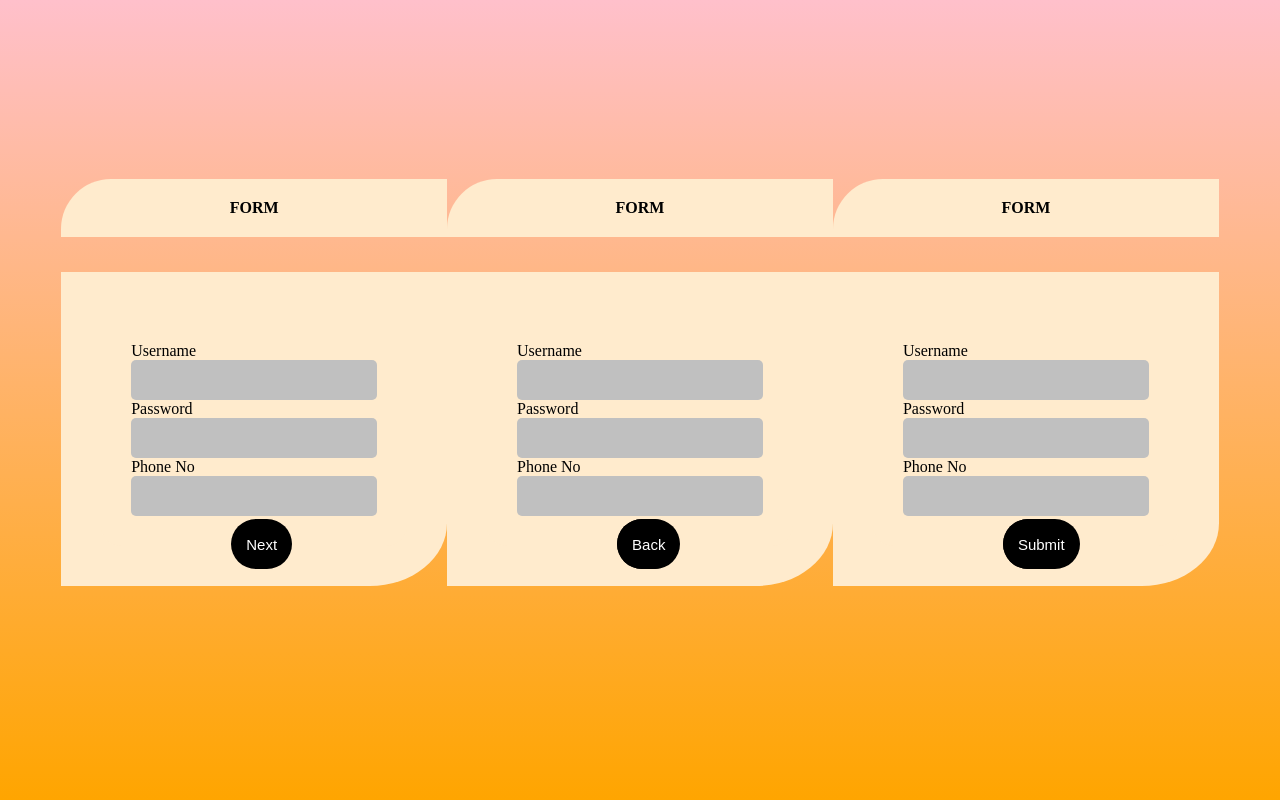
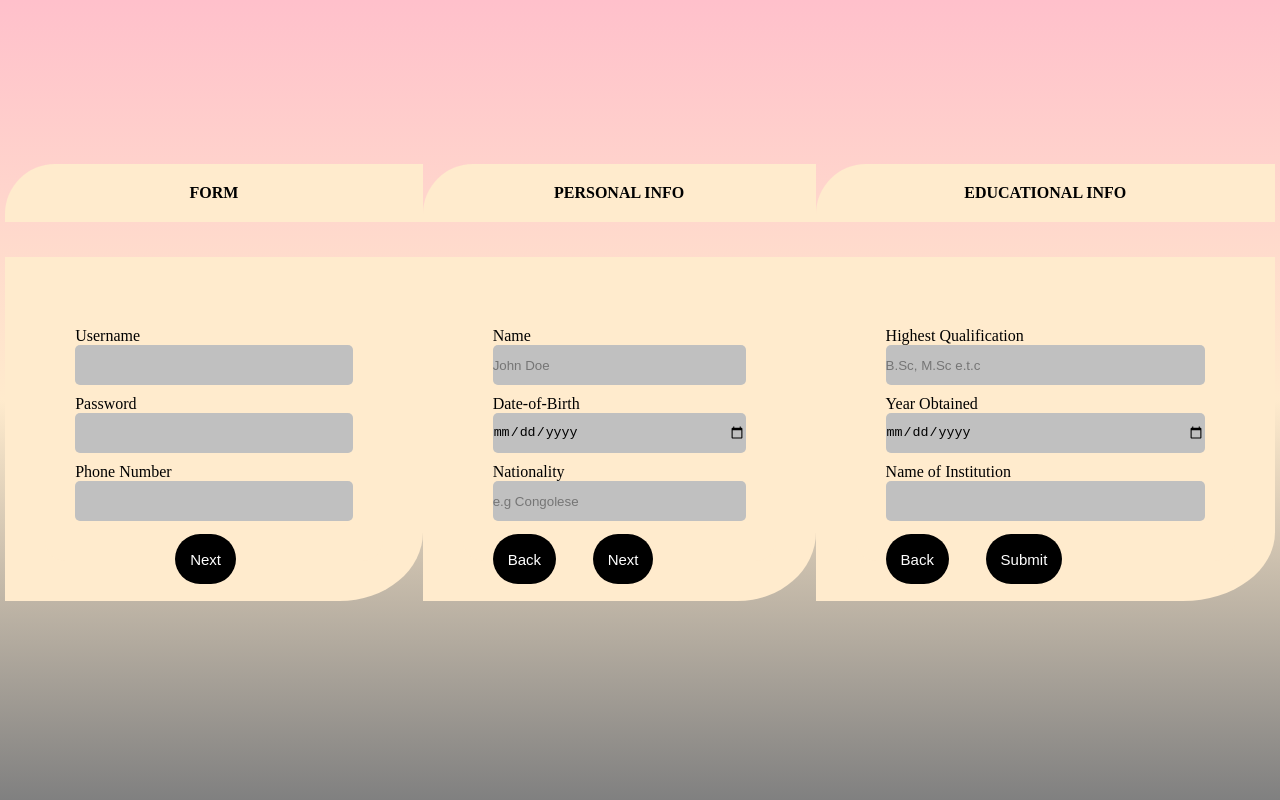
Before and after one commit to hammzyy/Form-Multifaceted, a plain HTML site: page index.html in a window 1280 px wide. Drawn offline with Linux system fonts and the light colour scheme.

Commit message:
modified styling

```diff
--- a/index.html
+++ b/index.html
@@ -30,11 +30,11 @@
                         </div>
 
                         <div>
-                            <label> Phone No</label>
+                            <label> Phone Number</label>
                             <input type="number">
                         </div>
 
-                        <button>Next</button>
+                        <button class="nextonly">Next</button>
 
                     </div>
                 </form>
@@ -45,7 +45,7 @@
     <section class="secondsection">
         <div class="firstdiv">
             <div class="top">
-                <h4 class="firstline">FORM</h4>
+                <h4 class="firstline">PERSONAL INFO</h4>
             </div>
 
             <div class="seconddiv">
@@ -54,21 +54,21 @@
                     <div class="thirdline">
 
                         <div class="username">
-                            <label> Username</label>
-                            <input type="text">
+                            <label> Name</label>
+                            <input type="text" placeholder="John Doe">
                         </div>
-                        <div class="Password">
-                            <label> Password</label>
-                            <input type="password">
+                        <div class="Age">
+                            <label> Date-of-Birth</label>
+                            <input type="date">
                         </div>
 
                         <div>
-                            <label> Phone No</label>
-                            <input type="number">
+                            <label> Nationality</label>
+                            <input type="text" placeholder="e.g Congolese">
                         </div>
 
-                        <button>Next</button>
-                        <button>Back</button>
+                        <button class="next">Next</button>
+                        <button class="back">Back</button>
 
                     </div>
                 </form>
@@ -79,7 +79,7 @@
     <section class="thirdsection">
         <div class="firstdiv">
             <div class="top">
-                <h4 class="firstline">FORM</h4>
+                <h4 class="firstline">EDUCATIONAL INFO</h4>
             </div>
 
             <div class="seconddiv">
@@ -87,22 +87,22 @@
 
                     <div class="thirdline">
 
-                        <div class="username">
-                            <label> Username</label>
-                            <input type="text">
+                        <div class="qualification">
+                            <label> Highest Qualification</label>
+                            <input type="text" placeholder="B.Sc, M.Sc e.t.c">
                         </div>
-                        <div class="Password">
-                            <label> Password</label>
-                            <input type="password">
+                        <div class="Year">
+                            <label> Year Obtained</label>
+                            <input type="date">
                         </div>
 
                         <div>
-                            <label> Phone No</label>
-                            <input type="number">
+                            <label>Name of Institution</label>
+                            <input type="text">
                         </div>
 
-                        <button>Back</button>
-                        <button>Submit</button>
+                        <button class="back">Back</button>
+                        <button class="submit">Submit</button>
 
                     </div>
                 </form>
--- a/styles.css
+++ b/styles.css
@@ -6,7 +6,7 @@
 
 body{
     height: 100vh;
-    background-image: linear-gradient(pink ,orange);
+    background-image: linear-gradient(pink ,blanchedalmond, grey);
     display: flex;
     justify-content: center;
     align-items: center;
@@ -42,11 +42,16 @@ h4{
 }
 
 input{
+    margin-bottom: 10px;
     height: 40px;
     width: 100%;
     background-color: silver;
     border-style: none;
     border-radius: 5px;
+}
+input:hover{
+    background-color: white;
+    color: black;
 }
 
 
@@ -63,6 +68,10 @@ button{
     position: absolute;
 }
 
+.back{
+    margin-left: 0px;
+}
+
 button:hover{
     background-color: white;
     color: black;
```
